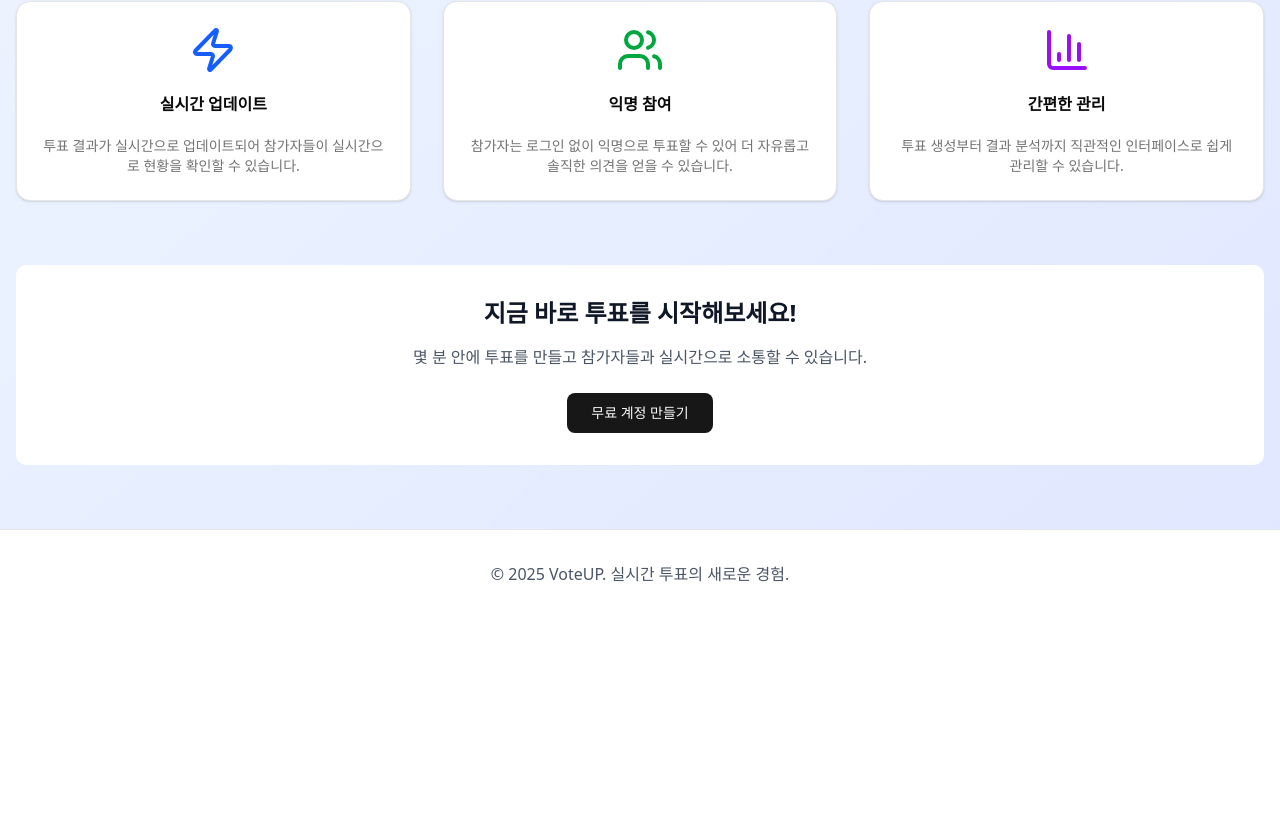
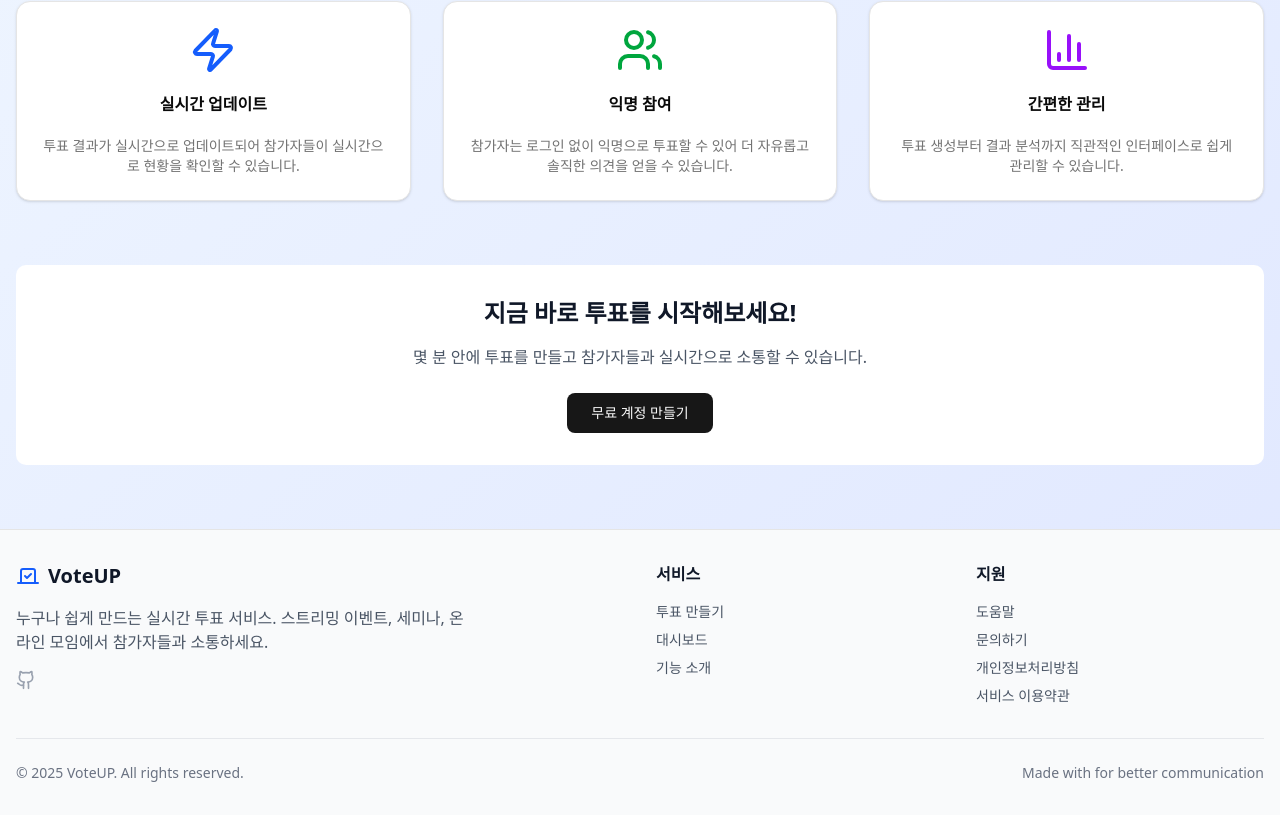
Before and after one commit to wayandway/voteup, a Next.js app: page / in a window 1280 px wide. Shown: the part 396-1211 px from the top of the page. Before the commit the page ends 1014 px from the top, so only its background shows below. Built offline with nearby package versions, Linux system fonts and the light colour scheme; no server answers.

Commit message:
refactor: 글로벌 Header, Footer 컴포넌트 파일 분리

```diff
--- a/src/app/dashboard/page.tsx
+++ b/src/app/dashboard/page.tsx
@@ -98,7 +98,7 @@ export default function DashboardPage() {
   // 인증 상태 로딩 중
   if (authLoading) {
     return (
-      <div className="min-h-screen bg-gray-50 flex items-center justify-center">
+      <div className="bg-gray-50 flex items-center justify-center py-20">
         <div className="text-center">
           <div className="animate-spin rounded-full h-8 w-8 border-b-2 border-blue-600 mx-auto"></div>
           <p className="mt-4 text-gray-600">로딩 중...</p>
@@ -112,26 +112,8 @@ export default function DashboardPage() {
   }
 
   return (
-    <div className="min-h-screen bg-gray-50">
-      <header className="border-b bg-white">
-        <div className="container mx-auto px-4 py-4 flex items-center justify-between">
-          <Link href="/" className="flex items-center space-x-2">
-            <Vote className="h-8 w-8 text-blue-600" />
-            <h1 className="text-2xl font-bold text-gray-900">VoteUP</h1>
-          </Link>
-
-          <div className="flex items-center space-x-4">
-            <span className="text-sm text-gray-600">{user.email}</span>
-            <Button asChild>
-              <Link href="/vote/create">
-                <Plus className="h-4 w-4 mr-2" />새 투표
-              </Link>
-            </Button>
-          </div>
-        </div>
-      </header>
-
-      <main className="container mx-auto px-4 py-8">
+    <div className="min-h-screen bg-gray-50 pb-16">
+      <div className="container mx-auto px-4 py-8">
         <div className="mb-8">
           <h2 className="text-3xl font-bold text-gray-900 mb-2">대시보드</h2>
           <p className="text-gray-600">
@@ -240,7 +222,7 @@ export default function DashboardPage() {
             })}
           </div>
         )}
-      </main>
+      </div>
     </div>
   );
 }
--- a/src/app/layout.tsx
+++ b/src/app/layout.tsx
@@ -2,6 +2,7 @@ import type { Metadata } from "next";
 import { Inter } from "next/font/google";
 import "./globals.css";
 import { Toaster } from "@/components/ui";
+import { Header } from "@/components/layouts";
 import AuthProvider from "@/components/providers/auth-provider";
 
 const inter = Inter({
@@ -22,10 +23,11 @@ export default function RootLayout({
   return (
     <html lang="ko">
       <body
-        className={`${inter.variable} font-sans antialiased min-h-screen bg-background`}
+        className={`${inter.variable} font-sans antialiased min-h-screen bg-background flex flex-col`}
       >
         <AuthProvider>
-          {children}
+          <Header />
+          <main className="flex-1">{children}</main>
           <Toaster />
         </AuthProvider>
       </body>
--- a/src/app/page.tsx
+++ b/src/app/page.tsx
@@ -8,6 +8,7 @@ import {
   CardHeader,
   CardTitle,
 } from "@/components/ui";
+import { Footer } from "@/components/layouts";
 import { useAuthStore } from "@/store";
 import { Vote, Users, BarChart3, Zap } from "lucide-react";
 import Link from "next/link";
@@ -16,44 +17,8 @@ export default function HomePage() {
   const { user, loading: authLoading } = useAuthStore();
 
   return (
-    <div className="min-h-screen bg-gradient-to-br from-blue-50 to-indigo-100">
-      <header className="border-b bg-white/80 backdrop-blur-sm">
-        <div className="container mx-auto px-4 py-4 flex items-center justify-between">
-          <div className="flex items-center space-x-2">
-            <Vote className="h-8 w-8 text-blue-600" />
-            <h1 className="text-2xl font-bold text-gray-900">VoteUP</h1>
-          </div>
-
-          <nav className="flex items-center space-x-4">
-            {authLoading ? (
-              <div className="flex items-center space-x-2">
-                <div className="animate-spin rounded-full h-4 w-4 border-b-2 border-blue-600"></div>
-                <span className="text-sm text-gray-600">로딩 중...</span>
-              </div>
-            ) : user ? (
-              <>
-                <Button variant="outline" asChild>
-                  <Link href="/dashboard">대시보드</Link>
-                </Button>
-                <Button asChild>
-                  <Link href="/vote/create">투표 만들기</Link>
-                </Button>
-              </>
-            ) : (
-              <>
-                <Button variant="outline" asChild>
-                  <Link href="/auth/login">로그인</Link>
-                </Button>
-                <Button asChild>
-                  <Link href="/auth/signup">회원가입</Link>
-                </Button>
-              </>
-            )}
-          </nav>
-        </div>
-      </header>
-
-      <main className="container mx-auto px-4 py-16">
+    <div className="bg-gradient-to-br from-blue-50 to-indigo-100">
+      <div className="container mx-auto px-4 py-16">
         <div className="text-center mb-16">
           <h2 className="text-5xl font-bold text-gray-900 mb-6">
             실시간 투표의 새로운 경험
@@ -139,13 +104,8 @@ export default function HomePage() {
             </Button>
           )}
         </div>
-      </main>
-
-      <footer className="border-t bg-white">
-        <div className="container mx-auto px-4 py-8 text-center text-gray-600">
-          <p>&copy; 2025 VoteUP. 실시간 투표의 새로운 경험.</p>
-        </div>
-      </footer>
+      </div>
+      <Footer />
     </div>
   );
 }
--- a/src/app/vote/[id]/page.tsx
+++ b/src/app/vote/[id]/page.tsx
@@ -201,17 +201,8 @@ export default function VotePage() {
   }
 
   return (
-    <div className="min-h-screen bg-gradient-to-br from-blue-50 to-indigo-100">
-      <header className="border-b bg-white/80 backdrop-blur-sm">
-        <div className="container mx-auto px-4 py-4">
-          <div className="flex items-center justify-center">
-            <Vote className="h-8 w-8 text-blue-600 mr-2" />
-            <h1 className="text-2xl font-bold text-gray-900">VoteUP</h1>
-          </div>
-        </div>
-      </header>
-
-      <main className="container mx-auto px-4 py-8">
+    <div className="min-h-screen bg-gradient-to-br from-blue-50 to-indigo-100 pb-16">
+      <div className="container mx-auto px-4 py-8">
         <div className="max-w-2xl mx-auto">
           <Card className="mb-6">
             <CardHeader className="text-center">
@@ -340,7 +331,7 @@ export default function VotePage() {
             </CardContent>
           </Card>
         </div>
-      </main>
+      </div>
     </div>
   );
 }
--- /dev/null
+++ b/src/components/layouts/footer.tsx
@@ -0,0 +1,115 @@
+import { Vote, Github, Mail } from "lucide-react";
+import Link from "next/link";
+
+export default function Footer() {
+  const currentYear = new Date().getFullYear();
+
+  return (
+    <footer className="border-t bg-gray-50">
+      <div className="container mx-auto px-4 py-8">
+        <div className="grid grid-cols-1 md:grid-cols-4 gap-8">
+          {/* 브랜드 섹션 */}
+          <div className="md:col-span-2">
+            <div className="flex items-center space-x-2 mb-4">
+              <Vote className="h-6 w-6 text-blue-600" />
+              <span className="text-xl font-bold text-gray-900">VoteUP</span>
+            </div>
+            <p className="text-gray-600 mb-4 max-w-md">
+              누구나 쉽게 만드는 실시간 투표 서비스. 스트리밍 이벤트, 세미나,
+              온라인 모임에서 참가자들과 소통하세요.
+            </p>
+            <div className="flex space-x-4">
+              <Link
+                href="https://github.com/wayandway/voteup"
+                className="text-gray-400 hover:text-gray-600 transition-colors"
+                target="_blank"
+                rel="noopener noreferrer"
+              >
+                <Github className="h-5 w-5" />
+              </Link>
+            </div>
+          </div>
+
+          {/* 서비스 링크 */}
+          <div>
+            <h3 className="font-semibold text-gray-900 mb-4">서비스</h3>
+            <ul className="space-y-2 text-sm text-gray-600">
+              <li>
+                <Link
+                  href="/vote/create"
+                  className="hover:text-gray-900 transition-colors"
+                >
+                  투표 만들기
+                </Link>
+              </li>
+              <li>
+                <Link
+                  href="/dashboard"
+                  className="hover:text-gray-900 transition-colors"
+                >
+                  대시보드
+                </Link>
+              </li>
+              <li>
+                <Link
+                  href="/features"
+                  className="hover:text-gray-900 transition-colors"
+                >
+                  기능 소개
+                </Link>
+              </li>
+            </ul>
+          </div>
+
+          {/* 지원 링크 */}
+          <div>
+            <h3 className="font-semibold text-gray-900 mb-4">지원</h3>
+            <ul className="space-y-2 text-sm text-gray-600">
+              <li>
+                <Link
+                  href="/help"
+                  className="hover:text-gray-900 transition-colors"
+                >
+                  도움말
+                </Link>
+              </li>
+              <li>
+                <Link
+                  href="/contact"
+                  className="hover:text-gray-900 transition-colors"
+                >
+                  문의하기
+                </Link>
+              </li>
+              <li>
+                <Link
+                  href="/privacy"
+                  className="hover:text-gray-900 transition-colors"
+                >
+                  개인정보처리방침
+                </Link>
+              </li>
+              <li>
+                <Link
+                  href="/terms"
+                  className="hover:text-gray-900 transition-colors"
+                >
+                  서비스 이용약관
+                </Link>
+              </li>
+            </ul>
+          </div>
+        </div>
+
+        <div className="border-t border-gray-200 mt-8 pt-6 flex flex-col sm:flex-row justify-between items-center">
+          <p className="text-sm text-gray-500">
+            © {currentYear} VoteUP. All rights reserved.
+          </p>
+          <p className="text-sm text-gray-500 mt-2 sm:mt-0">
+            Made with for better communication
+          </p>
+        </div>
+      </div>
+    </footer>
+  );
+}
--- /dev/null
+++ b/src/components/layouts/header.tsx
@@ -0,0 +1,46 @@
+"use client";
+
+import { Vote } from "lucide-react";
+import Link from "next/link";
+import { Button } from "@/components/ui";
+import { useAuthStore } from "@/store";
+
+export default function Header() {
+  const { user } = useAuthStore();
+
+  return (
+    <header className="border-b bg-white/80 backdrop-blur-sm sticky top-0 z-50">
+      <div className="container mx-auto px-4 py-4 flex items-center justify-between">
+        <Link href="/" className="flex items-center space-x-2">
+          <Vote className="h-8 w-8 text-blue-600" />
+          <h1 className="text-2xl font-bold text-gray-900">VoteUP</h1>
+        </Link>
+
+        <nav className="flex items-center space-x-4">
+          {user ? (
+            <>
+              <span className="text-sm text-gray-600 hidden sm:inline">
+                {user.email}
+              </span>
+              <Button variant="outline" asChild>
+                <Link href="/dashboard">대시보드</Link>
+              </Button>
+              <Button asChild>
+                <Link href="/vote/create">새 투표</Link>
+              </Button>
+            </>
+          ) : (
+            <>
+              <Button variant="outline" asChild>
+                <Link href="/auth/login">로그인</Link>
+              </Button>
+              <Button asChild>
+                <Link href="/auth/signup">회원가입</Link>
+              </Button>
+            </>
+          )}
+        </nav>
+      </div>
+    </header>
+  );
+}
--- /dev/null
+++ b/src/components/layouts/index.ts
@@ -0,0 +1,2 @@
+export { default as Header } from "./header";
+export { default as Footer } from "./footer";
```
Also changed, not shown: src/app/vote/create/page.tsx (+5 -21 lines).
